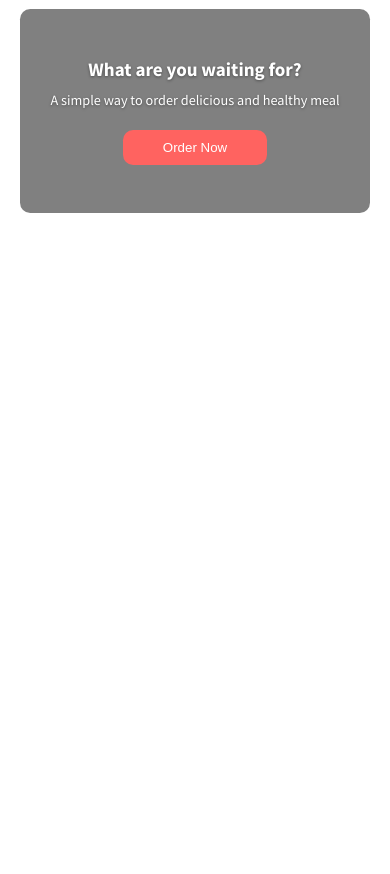
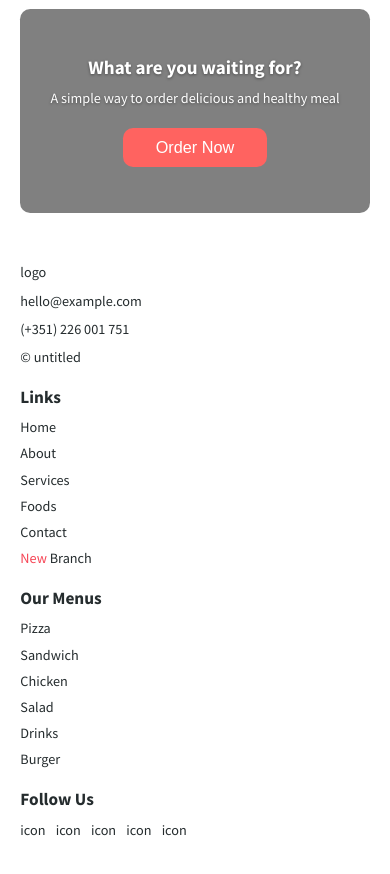
Before and after one commit to hirotachi/brief2-html, a plain HTML site: page pages/index.html in a window 390 px wide. Shown: the part 2200-3074 px from the top of the page. Before the commit the page ends 2463 px from the top, so only its background shows below. Drawn offline with nearby package versions, Linux system fonts and the light colour scheme.

Commit message:
add promotion banner and footer with responsive styling on all breakpoints

```diff
--- a/pages/index.html
+++ b/pages/index.html
@@ -214,5 +214,47 @@
         </div>
       </div>
     </main>
+    <footer>
+      <div class="main">
+        <span class="logo">logo</span>
+        <a href="#">hello@example.com</a>
+        <a href="#">(+351) 226 001 751</a>
+        <span>&copy; untitled</span>
+      </div>
+      <div class="links">
+        <p class="title">links</p>
+        <ul class="list">
+          <li class="link"><a href="#">home</a></li>
+          <li class="link"><a href="#">about</a></li>
+          <li class="link"><a href="#">services</a></li>
+          <li class="link"><a href="#">foods</a></li>
+          <li class="link"><a href="#">contact</a></li>
+          <li class="link">
+            <a href="#"><span class="highlight">new</span> branch</a>
+          </li>
+        </ul>
+      </div>
+      <div class="links">
+        <p class="title">our menus</p>
+        <ul class="list">
+          <li class="link"><a href="#">pizza</a></li>
+          <li class="link"><a href="#">sandwich</a></li>
+          <li class="link"><a href="#">chicken</a></li>
+          <li class="link"><a href="#">salad</a></li>
+          <li class="link"><a href="#">drinks</a></li>
+          <li class="link"><a href="#">burger</a></li>
+        </ul>
+      </div>
+      <div class="links">
+        <p class="title">follow us</p>
+        <ul class="socials">
+          <li><a href="#">icon</a></li>
+          <li><a href="#">icon</a></li>
+          <li><a href="#">icon</a></li>
+          <li><a href="#">icon</a></li>
+          <li><a href="#">icon</a></li>
+        </ul>
+      </div>
+    </footer>
   </body>
 </html>
--- /dev/null
+++ b/styles/layout/_footer.scss
@@ -0,0 +1,55 @@
+@use "../abstracts" as *;
+
+footer {
+  margin-top: 5rem;
+  display: flex;
+  flex-direction: column;
+  gap: 2rem;
+  padding: 0 $mobile-spacing;
+  @include tablet {
+    flex-direction: row;
+    justify-content: space-between;
+    padding: 0 $tablet-spacing;
+  }
+  @include desktop {
+    padding: 0 $desktop-spacing;
+  }
+  a {
+    color: $primary-text-color;
+    text-decoration: none;
+    &:hover {
+      color: $secondary-color;
+    }
+  }
+  .title {
+    font-size: 1.7rem;
+    font-weight: bold;
+    text-transform: capitalize;
+  }
+  .main {
+    gap: 1rem;
+    display: flex;
+    font-size: 1.4rem;
+    flex-direction: column;
+  }
+  .links {
+    display: flex;
+    flex-direction: column;
+    gap: 1rem;
+
+    .list {
+      display: flex;
+      flex-direction: column;
+      list-style: none;
+      text-transform: capitalize;
+      gap: 0.8rem;
+      .link {
+      }
+    }
+  }
+  .socials {
+    display: flex;
+    list-style: none;
+    gap: 1rem;
+  }
+}
--- a/styles/layout/_shared.scss
+++ b/styles/layout/_shared.scss
@@ -3,3 +3,4 @@
 @forward "navigation";
 @forward "food-menu";
 @forward "hotest-food";
+@forward "footer";
--- a/styles/layout/home.scss
+++ b/styles/layout/home.scss
@@ -97,12 +97,33 @@
   text-align: center;
   color: white;
   text-shadow: 0 1px 0.3rem rgba(black, 0.4);
+  @include tablet {
+    height: 30rem;
+    margin-left: $tablet-spacing;
+    margin-right: $tablet-spacing;
+  }
+  @include desktop {
+    height: 40rem;
+    margin-left: $desktop-spacing;
+    margin-right: $desktop-spacing;
+  }
   .content {
     display: flex;
     gap: 1rem;
     flex-direction: column;
+    h3 {
+      @include tablet {
+        font-size: 3rem;
+      }
+      @include desktop {
+        font-size: 4rem;
+      }
+    }
     p {
       font-size: 1.4rem;
+      @include desktop {
+        font-size: 1.6rem;
+      }
     }
 
     .order {
@@ -116,6 +137,15 @@
       text-transform: capitalize;
       width: 50%;
       align-self: center;
+      transition: all 0.2s ease;
+      cursor: pointer;
+      font-size: clamp(1.4rem, 10vw, 1.6rem);
+      @include desktop {
+        width: 40%;
+      }
+      &:hover {
+        background-color: darken($primary-color, 2%);
+      }
     }
   }
 }
```
Also changed, not shown: styles/layout/home.css, 1 other file.
